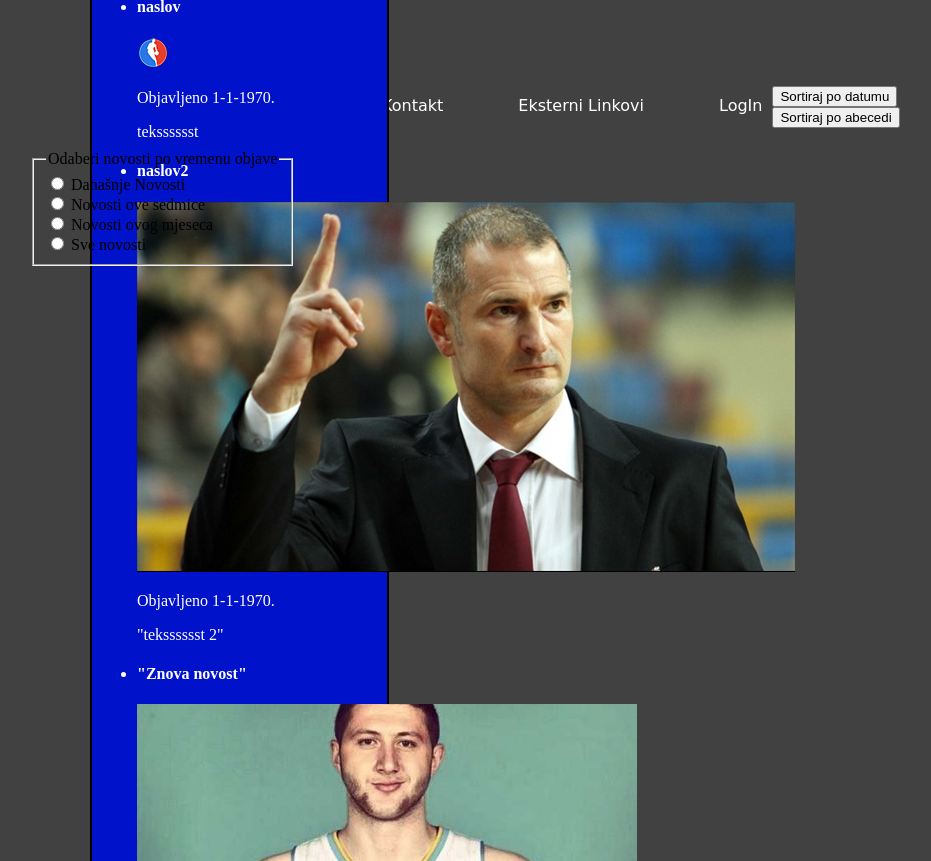
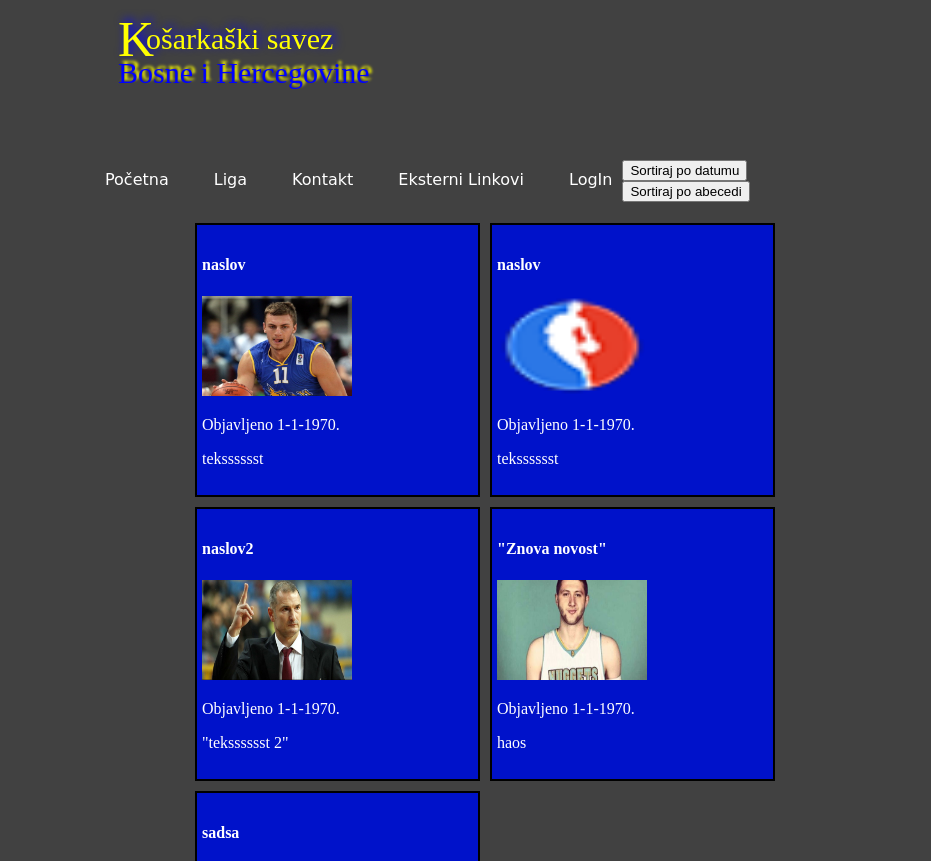
Before and after one commit to goroFaruk/kosarkaskiSavez, a PHP site: page / in a window 1280 px wide. Shown: the top 861 px of the page, without its empty margins (210-1141 px from the left). Run offline with PHP 8.4, Linux system fonts and the light colour scheme.

Commit message:
Add files via upload

```diff
--- a/css/liga.css
+++ b/css/liga.css
@@ -1,8 +1,7 @@
 #tabela
 {
 
-	border: 3px solid white;
-	width:44%;
+	width:40%;
 	margin-left: auto;
     margin-right: auto;
 	margin-top:70px;
--- a/css/style.css
+++ b/css/style.css
@@ -9,14 +9,14 @@
 	margin-left: auto;
     margin-right: auto;
     width: 800px;
-
+	margin-top: 90px;
 }
 
 .Menu li
 {
 	display: inline;
     float: left;
-    padding: 10px 10px 10px 65px;
+    padding: 10px 10px 10px 35px;
     margin: 0px 0 0 0px;
 	font-family: cursive;
 
@@ -28,10 +28,10 @@
 
 }
 
-.Vijesti1
+/*.Vijesti1
 {
 	position: relative;
-    top: -646px;
+    top: 26px;
     left: 60px;
     background-color: #0012CA;
     padding: 10px 10px 1000px 5px;
@@ -40,7 +40,7 @@
     width: 35%;
 	height:777px;
 	display:inline-block;
-}
+}*/
 .clanak img
 {
 	float:none;
@@ -55,7 +55,7 @@
 }
 
 
-.Vijesti2
+/*.Vijesti2
 {
 	position: relative;
     left: 120px;
@@ -67,12 +67,40 @@
 	height:777px;
 	display:inline-block;
 }
+*/
+.vijesti
+{
+position: relative;
+    left: 120px;
+    background-color: #0012CA;
+    padding: 10px 10px 150px 5px;
+    color: white;
+	border: 2px solid black;
+    width: 35%;
+	height:27px;
+	display:inline-block;
+	height:110px;
+	margin: 5px 5px 5px 5px;
+}
 
+.vijesti img{
+	width: 150px;
+height: 100px;
+}
 
 .formaZaOdabiranjeNovosti
 {
-	position: absolute;
-    top: 150px;
+	color: yellow;
+    background-color: blue;
+    font-size: 20px;
+    border: 2px solid black;
+    border-radius: 20%;
+    padding: 38px 70px 28px 38px;
+    width: 260px;
+    height: 180px;
+    margin-left: auto;
+    margin-right: auto;
+    margin-top: 80px;
 }
 
 
@@ -82,3 +110,9 @@
 	margin-right:auto;
 	height:100%;
 }
+
+#sredina
+{
+
+
+}
```
Also changed, not shown: css/kontakt.css (+17 -2 lines).
